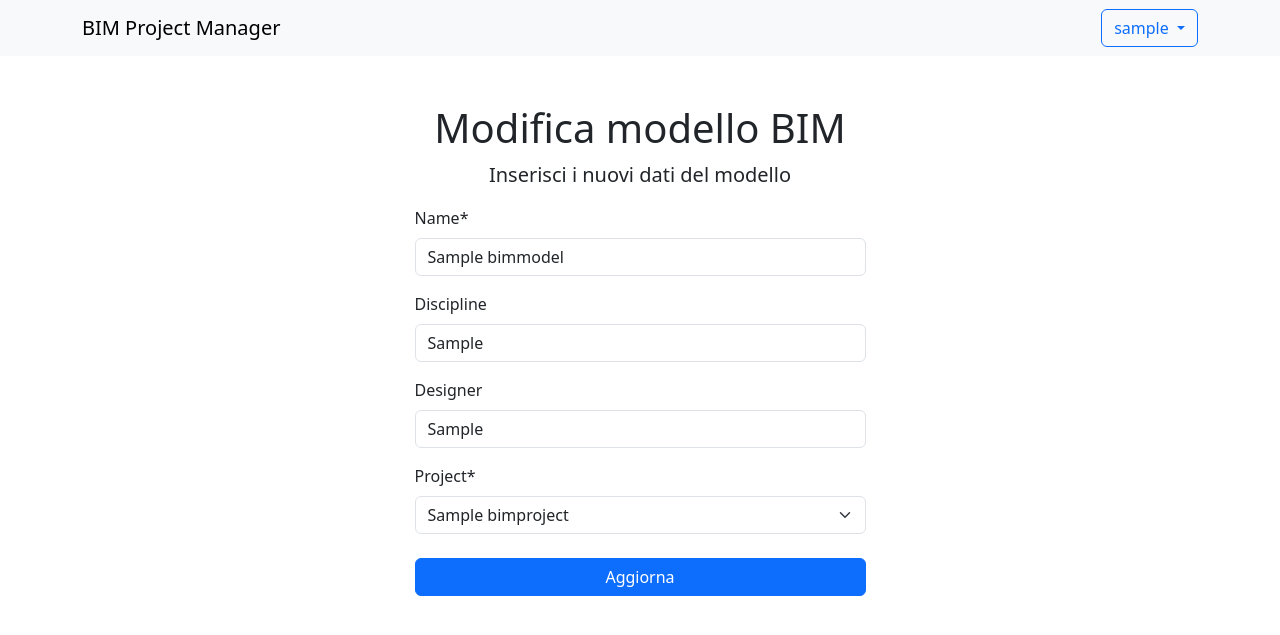
After one commit to zioscuro/LRA-BIM-Project-Manager, a Django app: page /projects/manage_model/1/update_model in a window 1280 px wide. The commit adds this page. Shown: the top 635 px of the page. Run offline with Django 5.2, Linux system fonts and the light colour scheme; a user stored in the database is signed in; tables that the repository leaves empty hold one stand-in row (values such as "Sample post"); some libraries are stand-ins or nearby versions.

Commit message:
Add update bim model view

```diff
--- /dev/null
+++ b/BIM_project_manager/projects/templates/projects/bimmodel_update_form.html
@@ -0,0 +1,24 @@
+{% extends 'base.html' %}
+{% load crispy_forms_tags %}
+
+{% block head_title %}{{ block.super }} - Modifica modello{% endblock head_title %}
+
+{% block content %}
+
+  <div class="row justify-content-center">
+    <div class="col-5">
+      <div class="text-center">
+        <h1>Modifica modello BIM</h1>
+        <p class="fs-5">Inserisci i nuovi dati del modello</p>
+      </div>
+      <form method="POST" novalidate>
+        {% csrf_token %}
+        {{ form|crispy }}
+        <div class="d-grid mt-4">
+          <input type="submit" class="btn btn-primary" value="Aggiorna">
+        </div>
+      </form>
+    </div>
+  </div>
+
+{% endblock content %}
--- a/BIM_project_manager/projects/templates/projects/manage_model.html
+++ b/BIM_project_manager/projects/templates/projects/manage_model.html
@@ -21,7 +21,7 @@
     {% if request.user.is_staff %}
     <hr>
     <div class="d-grid gap-2">
-      <a href="#" class="btn btn-primary btn-lg mb-2">Aggiorna dati</a>
+      <a href="{% url 'update_model' pk=bim_model.pk %}" class="btn btn-primary btn-lg mb-2">Aggiorna dati</a>
       <a href="{% url 'delete_model' pk=bim_model.pk %}" class="btn btn-danger btn-lg">Cancella modello</a>
     </div>
     {% endif %}
--- a/BIM_project_manager/projects/urls.py
+++ b/BIM_project_manager/projects/urls.py
@@ -8,6 +8,7 @@ urlpatterns = [
   path('manage_project/<int:pk>/delete_project', views.DeleteBimProject.as_view(), name='delete_project'),
   path('manage_project/<int:pk>/add_model/', views.add_bim_model_view, name='add_bim_model'),
   path('manage_model/<int:pk>/', views.manage_bim_model_view, name='manage_bim_model'),
+  path('manage_model/<int:pk>/update_model', views.UpdateBimModel.as_view(), name='update_model'),
   path('manage_model/<int:pk>/delete_model', views.DeleteBimModel.as_view(), name='delete_model'),
   path('manage_model/<int:pk>/add_info_sheet/<str:sheet_type>', views.add_info_sheet_view, name='add_info_sheet'),
   path('manage_info_sheet/<int:pk>/', views.manage_info_sheet_view, name='manage_info_sheet'),
--- a/BIM_project_manager/projects/views.py
+++ b/BIM_project_manager/projects/views.py
@@ -57,6 +57,14 @@ def manage_bim_model_view(request, pk):
   info_sheets_validation = InfoSheet.objects.filter(bim_model=bim_model, sheet_type='validation')
   context = {'bim_model': bim_model, 'info_sheets_coordination': info_sheets_coordination, 'info_sheets_validation': info_sheets_validation}
   return render(request, 'projects/manage_model.html', context)
+
+class UpdateBimModel(StaffMixin, UpdateView):
+  model = BimModel
+  fields = '__all__'
+  template_name_suffix = "_update_form"
+
+  def get_success_url(self):
+    return reverse('manage_project', kwargs={'pk': self.object.project.pk})
 
 class DeleteBimModel(StaffMixin, DeleteView):
   model = BimModel
```
